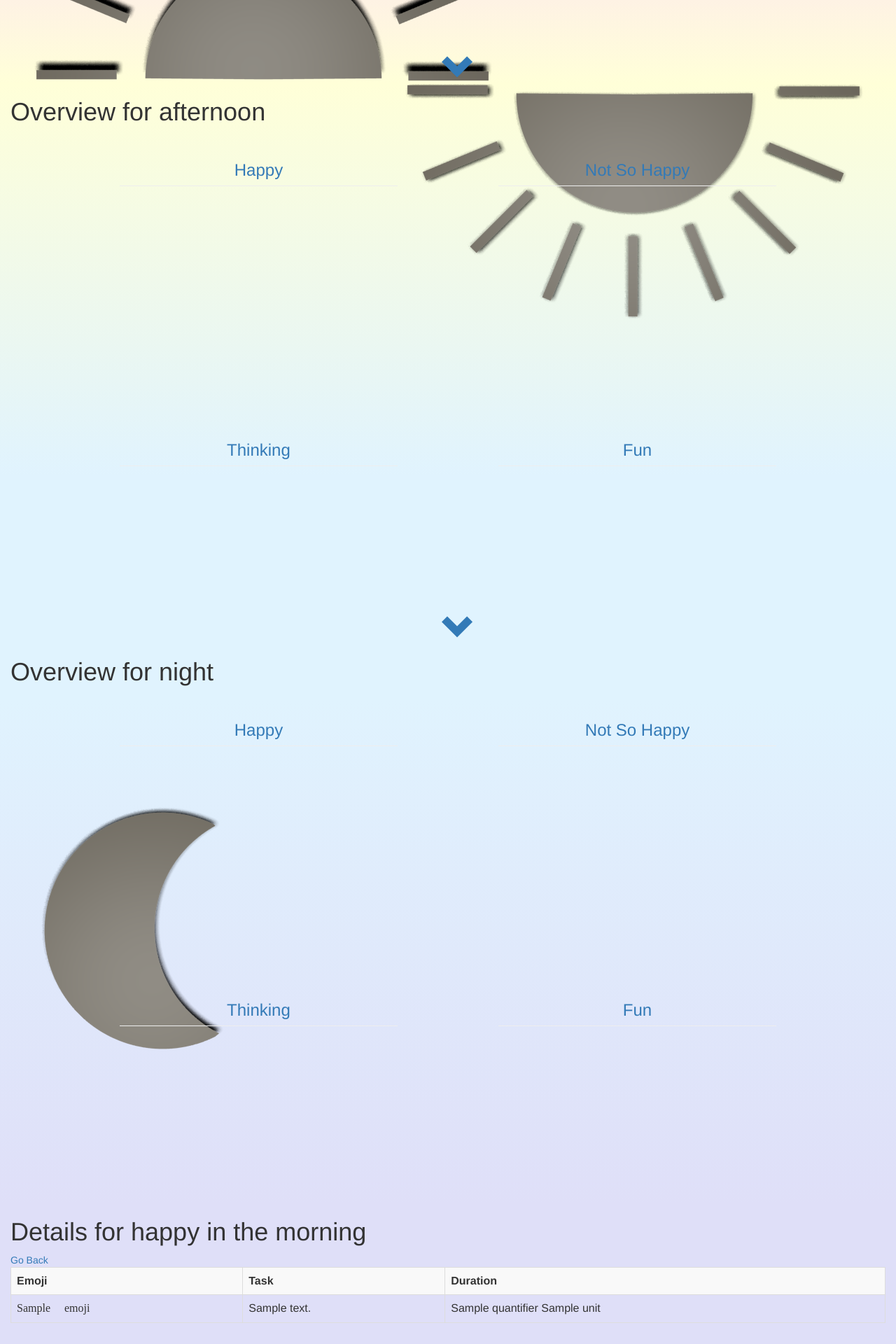
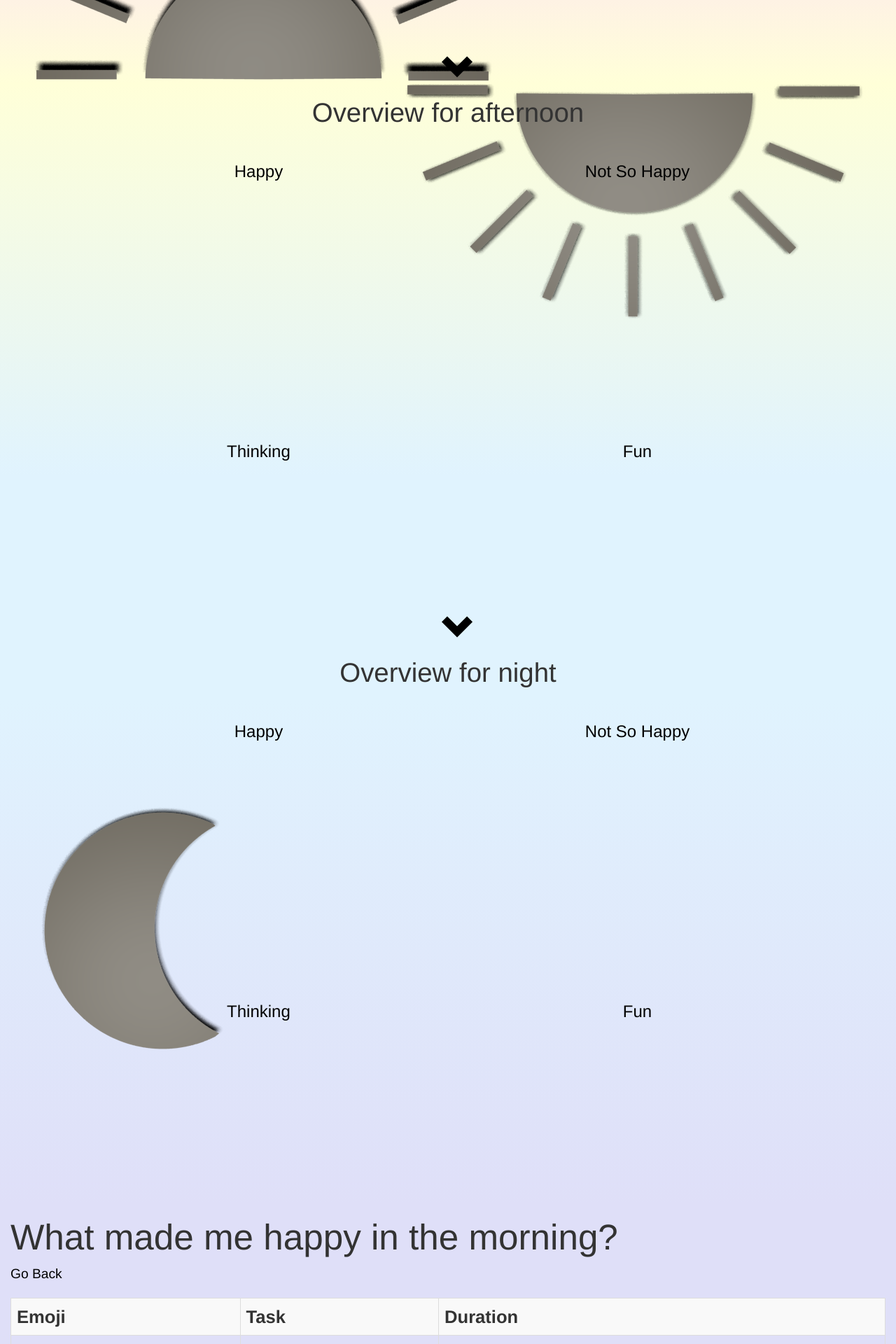
Before and after one commit to mhbeals/1F427_Productivity, a Django app: template core/templates/core/index.html in a window 1280 px wide. Shown: the part 1480-3400 px from the top of the page at 70% size. Run offline with Django 3.2, Linux system fonts and the light colour scheme; data comes from the database, SQL or seed files in the repository; tables that the repository leaves empty hold one stand-in row (values such as "Sample post"); the template is opened without the code that fills it: values that come from a table or form of the project are taken from there, most other values are stand-ins (such as "Sample title", 1, 10 or a date in 2020); parts of the project's set-up code (start-up, migrations or seed data) failed here and were passed over; some libraries are stand-ins or nearby versions.

Commit message:
Fix font scaling

```diff
--- a/core/templates/core/details.html
+++ b/core/templates/core/details.html
@@ -1,37 +1,37 @@
 {% load bootstrap3 %}
-<div id="{{time}}-happy-details" class="container-fluid {{time}} happy analytics" style="height:100%;overflow:hidden">
-    <h1>Details for happy in the {{time}}</h1>
-    <a href="#{{time}}-overview">Go Back</a>
+<div id="{{time}}-happy-details" class="container-fluid {{time}} happy analytics" style="height:100%;overflow:scroll">
+    <h1 style="font-size: 4vw;">What made me happy in the {{time}}?</h1>
+    <a href="#{{time}}-overview" style="font-size: 1.5vw;">Go Back</a><br/><br/>
     <table width='100%' class='table table-striped table-bordered' >
         <tr>
-            <th>Emoji</th>
-            <th>Task</th>
-            <th>Duration</th>
+            <th style="font-size: 2vw;">Emoji</th>
+            <th style="font-size: 2vw;">Task</th>
+            <th style="font-size: 2vw;">Duration</th>
         </tr>
     {% for task in morning.happy %}
         <tr class="state_{{task.state}}">
-            <td class="emoji-font">{{task.emoji}}</td>
-            <td>{{task.task_text}}</td>
-            <td>{{task.quantifier}} {{task.unit}}</td>
+			<td style="font-size: 2vw;" class="emoji-font">{{task.emoji}}</td>
+            <td style="font-size: 2vw;">{{task.task_text}}</td>
+            <td style="font-size: 2vw;">{{task.quantifier}} {{task.unit}}</td>
         </tr>
     {% endfor %}
     </table>
 </div>
 
 <div id="{{time}}-not_so_happy-details" class="container-fluid {{time}} not_so_happy analytics" style="height:100%;overflow:hidden">
-    <h1>Details for unhappy in the {{time}}</h1>
-    <a href="#{{time}}-overview">Go Back</a>
+    <h1 style="font-size: 3vw;">What made me not so happy in the {{time}}?</h1>
+    <a href="#{{time}}-overview" style="font-size: 1.5vw;">Go Back</a><br/><br/>
     <table width='100%' class='table table-striped table-bordered' >
         <tr>
-            <th>Emoji</th>
-            <th>Task</th>
-            <th>Duration</th>
+            <th style="font-size: 2vw;">Emoji</th>
+            <th style="font-size: 2vw;">Task</th>
+            <th style="font-size: 2vw;">Duration</th>
         </tr>
     {% for task in morning.not_so_happy %}
         <tr class="state_{{task.state}}">
-            <td class="emoji-font">{{task.emoji}}</td>
-            <td>{{task.task_text}}</td>
-            <td>{{task.quantifier}} {{task.unit}}</td>
+			<td style="font-size: 2vw;" class="emoji-font">{{task.emoji}}</td>
+            <td style="font-size: 2vw;">{{task.task_text}}</td>
+            <td style="font-size: 2vw;">{{task.quantifier}} {{task.unit}}</td>
         </tr>
     {% endfor %}
     </table>
@@ -39,38 +39,38 @@
 
 
 <div id="{{time}}-working_thinking-details" class="container-fluid {{time}} working_thinking analytics" style="height:100%;overflow:hidden">
-    <h1>Details for working or thinking in the {{time}}</h1>
-    <a href="#{{time}}-overview">Go Back</a>
+    <h1 style="font-size: 3vw;">What did I find challenging in the {{time}}?</h1>
+    <a href="#{{time}}-overview" style="font-size: 1.5vw;">Go Back</a><br/><br/>
     <table width='100%' class='table table-striped table-bordered' >
         <tr>
-            <th>Emoji</th>
-            <th>Task</th>
-            <th>Duration</th>
+            <th style="font-size: 2vw;">Emoji</th>
+            <th style="font-size: 2vw;">Task</th>
+            <th style="font-size: 2vw;">Duration</th>
         </tr>
     {% for task in morning.working_thinking %}
         <tr class="state_{{task.state}}">
-            <td class="emoji-font">{{task.emoji}}</td>
-            <td>{{task.task_text}}</td>
-            <td>{{task.quantifier}} {{task.unit}}</td>
+			<td style="font-size: 2vw;" class="emoji-font">{{task.emoji}}</td>
+            <td style="font-size: 2vw;">{{task.task_text}}</td>
+            <td style="font-size: 2vw;">{{task.quantifier}} {{task.unit}}</td>
         </tr>
     {% endfor %}
     </table>
 </div>
 
 <div id="{{time}}-fun-details" class="container-fluid {{time}} fun analytics" style="height:100%;overflow:hidden">
-    <h1>Details for fun in the {{time}}</h1>
-    <a href="#{{time}}-overview">Go Back</a>
+   <h1 style="font-size: 3vw;">What did I find fun in the {{time}}?</h1>
+        <a href="#{{time}}-overview" style="font-size: 1.5vw;">Go Back</a><br/><br/>
     <table width='100%' class='table table-striped table-bordered' >
         <tr>
-            <th>Emoji</th>
-            <th>Task</th>
-            <th>Duration</th>
+            <th style="font-size: 2vw;">Emoji</th>
+            <th style="font-size: 2vw;">Task</th>
+            <th style="font-size: 2vw;">Duration</th>
         </tr>
     {% for task in morning.fun %}
         <tr class="state_{{task.state}}">
-                <td class="emoji-font">{{task.emoji}}</td>
-                <td>{{task.task_text}}</td>
-                <td>{{task.quantifier}} {{task.unit}}</td>
+			<td style="font-size: 2vw;" class="emoji-font">{{task.emoji}}</td>
+            <td style="font-size: 2vw;">{{task.task_text}}</td>
+            <td style="font-size: 2vw;">{{task.quantifier}} {{task.unit}}</td>
         </tr>
     {% endfor %}
     </table>
--- a/core/templates/core/form.html
+++ b/core/templates/core/form.html
@@ -1,6 +1,6 @@
 {% load bootstrap3 %}
 <div id="form-display" class="container-fluid" style="height:100%">
-    <h1 style="font-size: 4rem;">🐧 Productivity</h1>
+    <h1 style="font-size: 5vw;">🐧 Productivity</h1>
 
     <div class="row row-center">
         <div class="col-md-4 col-center">
--- a/core/templates/core/overview.html
+++ b/core/templates/core/overview.html
@@ -1,6 +1,6 @@
 {% load bootstrap3 %}
 <div id="{{time}}-overview" class="container-fluid {{time}}" style="height:100%">
-    <h1>Overview for {{time}}</h1>
+    <h1 style="text-align: center; font-size: 3vw;">Overview for {{time}}</h1>
 
     <div class="row row-center half-height">
         <a href="#{{ time }}-happy-details">
--- a/static/penguin.css
+++ b/static/penguin.css
@@ -18,3 +18,13 @@
 .full-height {
     height: 100%;
 }
+.page-header {
+    padding-bottom: 9px;
+    margin: 40px 0 20px;
+    border-bottom: 0px;
+}
+
+a {
+	text-decoration: none;
+	color: black;
+}
```
Also changed, not shown: 2 other files. Lines whose indentation alone changed are shown as unchanged.
